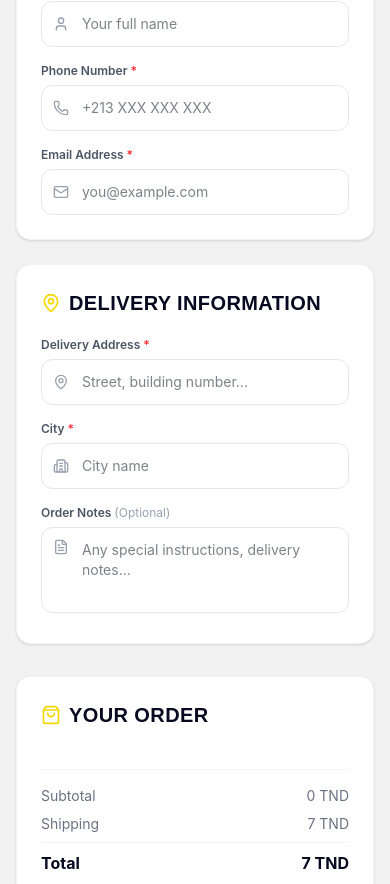
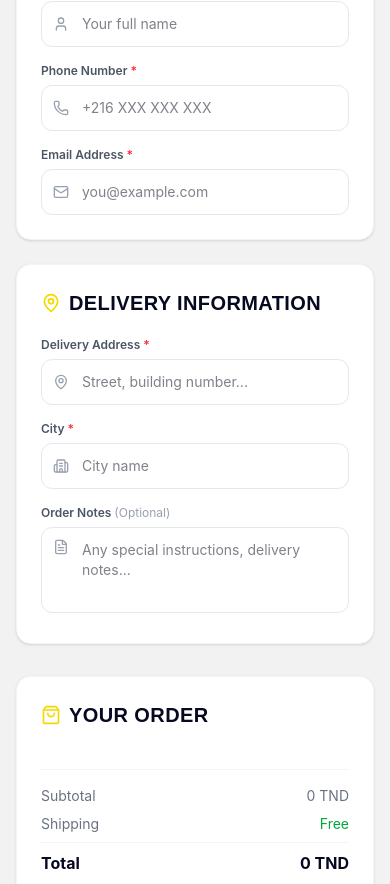
Before and after one commit to Essiamah989/gandouz, a Next.js app: page /en/checkout in a window 390 px wide. Shown: the part 367-1251 px from the top of the page. Built offline with nearby package versions, Linux system fonts and the light colour scheme.

Commit message:
Fix shipping logic, checkout phone prefix, image display, and order creation in database

```diff
--- a/src/app/[locale]/cart/page.tsx
+++ b/src/app/[locale]/cart/page.tsx
@@ -8,7 +8,7 @@ import { useCartStore } from "@/lib/store/cart";
 export default function CartPage() {
   const { items, removeItem, updateQuantity, totalPrice, totalItems } = useCartStore();
   const subtotal = totalPrice();
-  const shipping = subtotal > 5000 ? 0 : 500;
+  const shipping = 0;
   const total = subtotal + shipping;
 
   return (
@@ -49,7 +49,7 @@ export default function CartPage() {
                   className="bg-white rounded-2xl border border-gray-100 p-4 sm:p-5 flex gap-4 shadow-sm"
                 >
                   <div className="relative w-20 h-20 sm:w-24 sm:h-24 rounded-xl overflow-hidden bg-gray-50 shrink-0">
-                    <Image src={item.image} alt={item.name} fill className="object-cover" />
+                    <img src={item.image} alt={item.name} className="w-full h-full object-cover" />
                   </div>
                   <div className="flex-1 min-w-0">
                     <h3 className="font-semibold text-[#06091F] text-sm leading-tight mb-1">{item.name}</h3>
--- a/src/app/[locale]/checkout/page.tsx
+++ b/src/app/[locale]/checkout/page.tsx
@@ -23,7 +23,7 @@ export default function CheckoutPage() {
   const [errors, setErrors] = useState<FormErrors>({});
 
   const subtotal = totalPrice();
-  const shipping = subtotal > 200 ? 0 : 7;
+  const shipping = 0;
   const total = subtotal + shipping;
 
   const [form, setForm] = useState<FormData>({
@@ -148,7 +148,7 @@ export default function CheckoutPage() {
                         type="tel"
                         value={form.phone}
                         onChange={handleChange}
-                        placeholder="+213 XXX XXX XXX"
+                        placeholder="+216 XXX XXX XXX"
                         className={`${inputClass("phone")} pl-10`}
                       />
                     </div>
--- a/src/app/[locale]/product/[slug]/ProductClient.tsx
+++ b/src/app/[locale]/product/[slug]/ProductClient.tsx
@@ -42,6 +42,9 @@ export default function ProductClient({ product }: { product: any }) {
 
     addItem({
       id: selectedVariant ? selectedVariant.id : product.id,
+      productId: product.id,
+      variantId: selectedVariant ? selectedVariant.id : undefined,
+      variantSize: selectedVariant ? selectedVariant.size : undefined,
       name: itemName,
       price: currentPrice,
       quantity: qty,
--- a/src/app/api/orders/route.ts
+++ b/src/app/api/orders/route.ts
@@ -15,7 +15,7 @@ export async function POST(request: NextRequest) {
     }
 
     const orderItems = items.map((item: any) => ({
-      productId: item.id,
+      productId: item.productId || item.id,
       productName: item.name,
       variantId: item.variantId || null,
       variantSize: item.variantSize || null,
--- a/src/lib/store/cart.ts
+++ b/src/lib/store/cart.ts
@@ -3,6 +3,9 @@ import { persist } from "zustand/middleware";
 
 export type CartItem = {
   id: string;
+  productId: string;
+  variantId?: string;
+  variantSize?: string;
   name: string;
   price: number;
   quantity: number;
```
